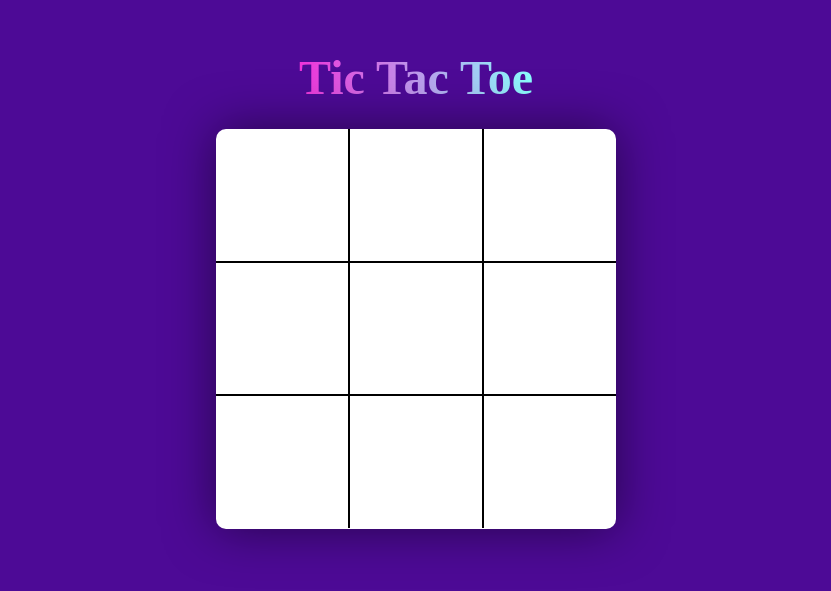
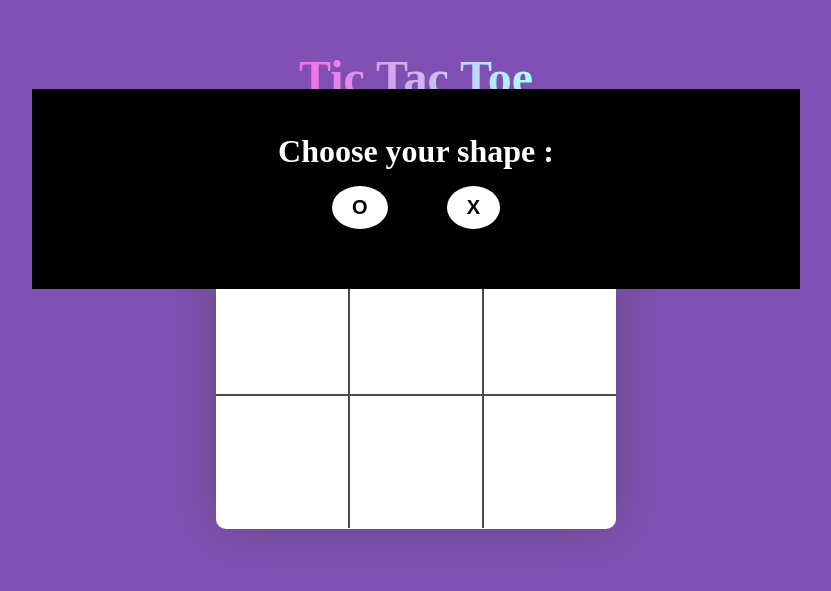
Before and after one commit to rushar10/tic-tac-toe, a plain HTML site: page index.html in a window 1280 px wide. Shown: the part 111-702 px from the top of the page, without its empty margins (224-1055 px from the left). Drawn offline with Linux system fonts and the light colour scheme.

Commit message:
Add files via upload

```diff
--- a/app.js
+++ b/app.js
@@ -1,13 +1,30 @@
 const boardScript = document.querySelector(".board");
 const showStatus = document.querySelector(".win-container");
 const msg = document.getElementById("msg");
+const circleChoose = document.getElementById("circle-button");
+const crossChosse = document.getElementById("cross-button");
 const playAgainBtn = document.getElementById("play-again");
+const popUp = document.querySelector(".popup");
+const popUpContainer = document.querySelector(".popup-container");
+let playerTurn = false;
 const board = [
   ["", "", ""],
   ["", "", ""],
   ["", "", ""],
 ];
 let win = false;
+let count = 0;
+circleChoose.addEventListener("click", () => {
+  popUpContainer.classList.add("hide-popup-container");
+  popUp.classList.add("hide-popup");
+  count = 0;
+});
+
+crossChosse.addEventListener("click", () => {
+  popUpContainer.classList.add("hide-popup-container");
+  popUp.classList.add("hide-popup");
+  count = 1;
+});
 function displayBoard() {
   boardScript.innerHTML = null;
   for (let i = 0; i < board.length; i++) {
@@ -43,7 +60,7 @@ window.addEventListener("DOMContentLoaded", () => {
 });
 playAgainBtn.addEventListener("click", playAgain);
 const crossAndCircle = ["circle", "cross"];
-let count = 0;
+
 let occupied = 0;
 function rowCheck() {
   for (let i = 0; i < board.length; i++) {
@@ -133,3 +150,10 @@ function Draw() {
     endGame("Draw");
   }
 }
+
+function random(n) {
+  return Math.floor(Math.random() * n);
+}
+const bot = () => {
+  const cornor = [0, 2];
+};
--- a/index.html
+++ b/index.html
@@ -8,6 +8,15 @@
     <title>Tic Tac Toe</title>
   </head>
   <body>
+    <div class="popup">
+      <div class="popup-container">
+        <h1>Choose your shape :</h1>
+        <div class="choose-button">
+          <button id="circle-button">O</button>
+          <button id="cross-button">X</button>
+        </div>
+      </div>
+    </div>
     <div class="container">
       <h1>Tic Tac Toe</h1>
       <div class="board"></div>
--- a/style.css
+++ b/style.css
@@ -2,6 +2,54 @@
   margin: 0;
   padding: 0;
   box-sizing: border-box;
+}
+.popup {
+  position: absolute;
+  width: 100vw;
+  height: 100vh;
+  background: rgba(255, 255, 255, 0.288);
+  display: flex;
+  justify-content: center;
+  transition: transform 0ms 700ms;
+}
+.hide-popup {
+  transform: translate(0, -100%);
+}
+.popup-container {
+  background: black;
+  color: white;
+  padding: 1em;
+  height: 200px;
+  width: 60vw;
+  display: flex;
+  flex-direction: column;
+  align-items: center;
+  justify-content: center;
+  transform: translate(0, 100%);
+  transition: transform 700ms;
+}
+.hide-popup-container {
+  transform: translate(0, -100%);
+}
+.choose-button {
+  padding: 1em;
+  width: 200px;
+  display: flex;
+  justify-content: space-between;
+}
+.choose-button > button {
+  padding: 0.5em 1em;
+  font-weight: bold;
+  border: none;
+  font-size: 20px;
+  border-radius: 100%;
+  background: white;
+  transition: background 200ms, color 200ms;
+}
+.choose-button > button:hover {
+  background: #4f4f4f;
+  color: white;
+  cursor: pointer;
 }
 .container {
   background: rgb(77, 10, 150);
```
